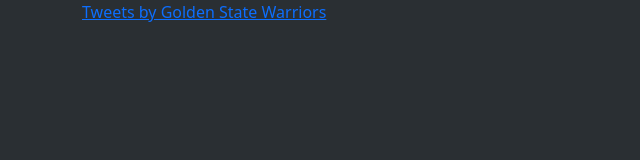
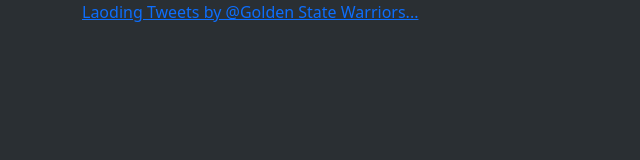
Before and after one commit to danielflachica/GSW-Live-Twitter-Feed, a website: page index.html in a window 1280 px wide. Shown: the whole page, without its empty margins (0-640 px from the left). Drawn offline with nearby package versions, Linux system fonts and the light colour scheme.

Commit message:
Update index.html

```diff
--- a/index.html
+++ b/index.html
@@ -33,7 +33,7 @@
   </head>
   <body>
     <div class="container" id="main">
-    	<a class="twitter-timeline" data-lang="en" data-theme="dark" href="https://twitter.com/warriors?ref_src=twsrc%5Etfw">Tweets by Golden State Warriors</a> <script async src="https://platform.twitter.com/widgets.js" charset="utf-8"></script>
+    	<a class="twitter-timeline" data-lang="en" data-theme="dark" href="https://twitter.com/warriors?ref_src=twsrc%5Etfw">Laoding Tweets by @Golden State Warriors...</a> <script async src="https://platform.twitter.com/widgets.js" charset="utf-8"></script>
     </div>
 
     <script src="https://cdn.jsdelivr.net/npm/bootstrap@5.0.0-beta3/dist/js/bootstrap.bundle.min.js" integrity="sha384-JEW9xMcG8R+pH31jmWH6WWP0WintQrMb4s7ZOdauHnUtxwoG2vI5DkLtS3qm9Ekf" crossorigin="anonymous"></script>
```
